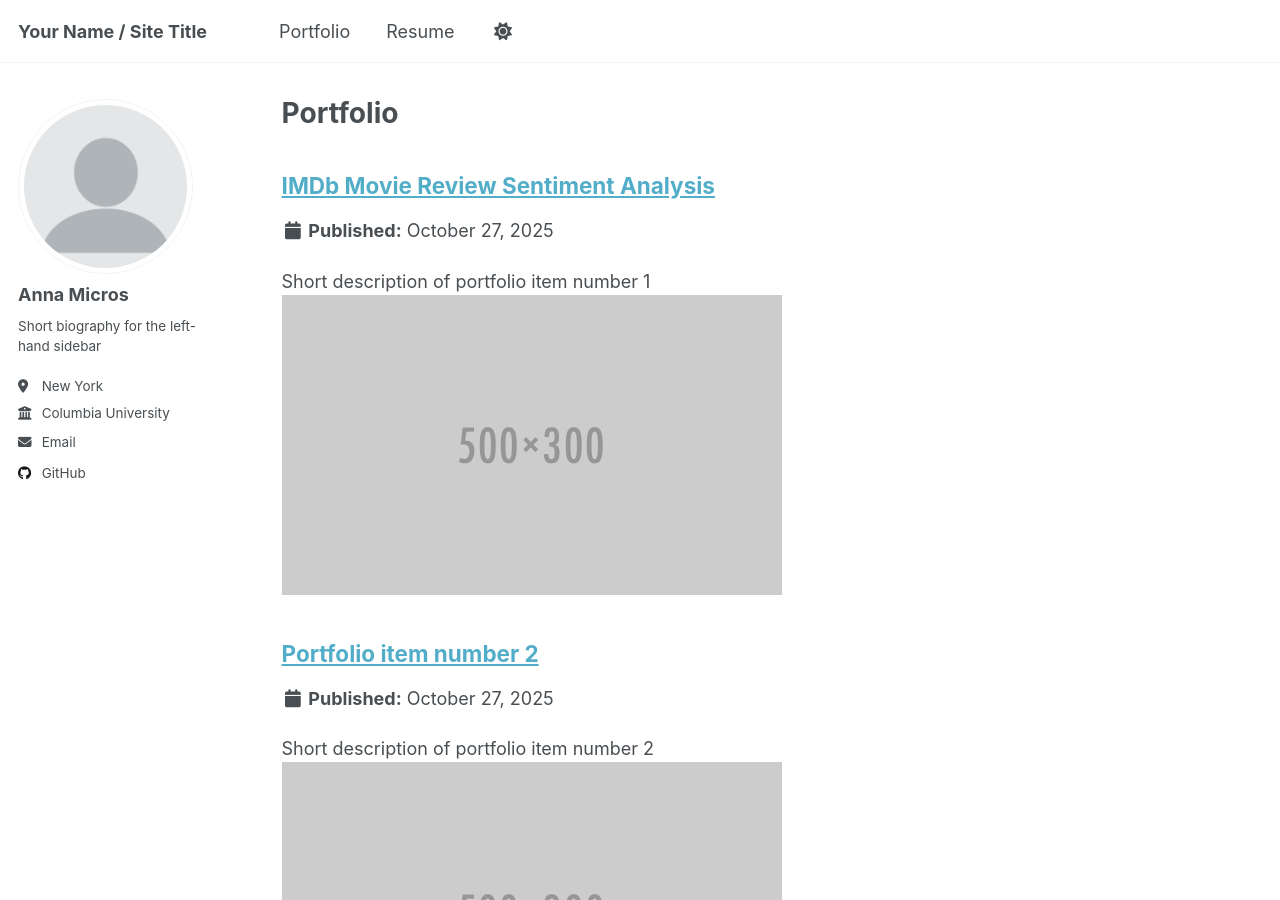
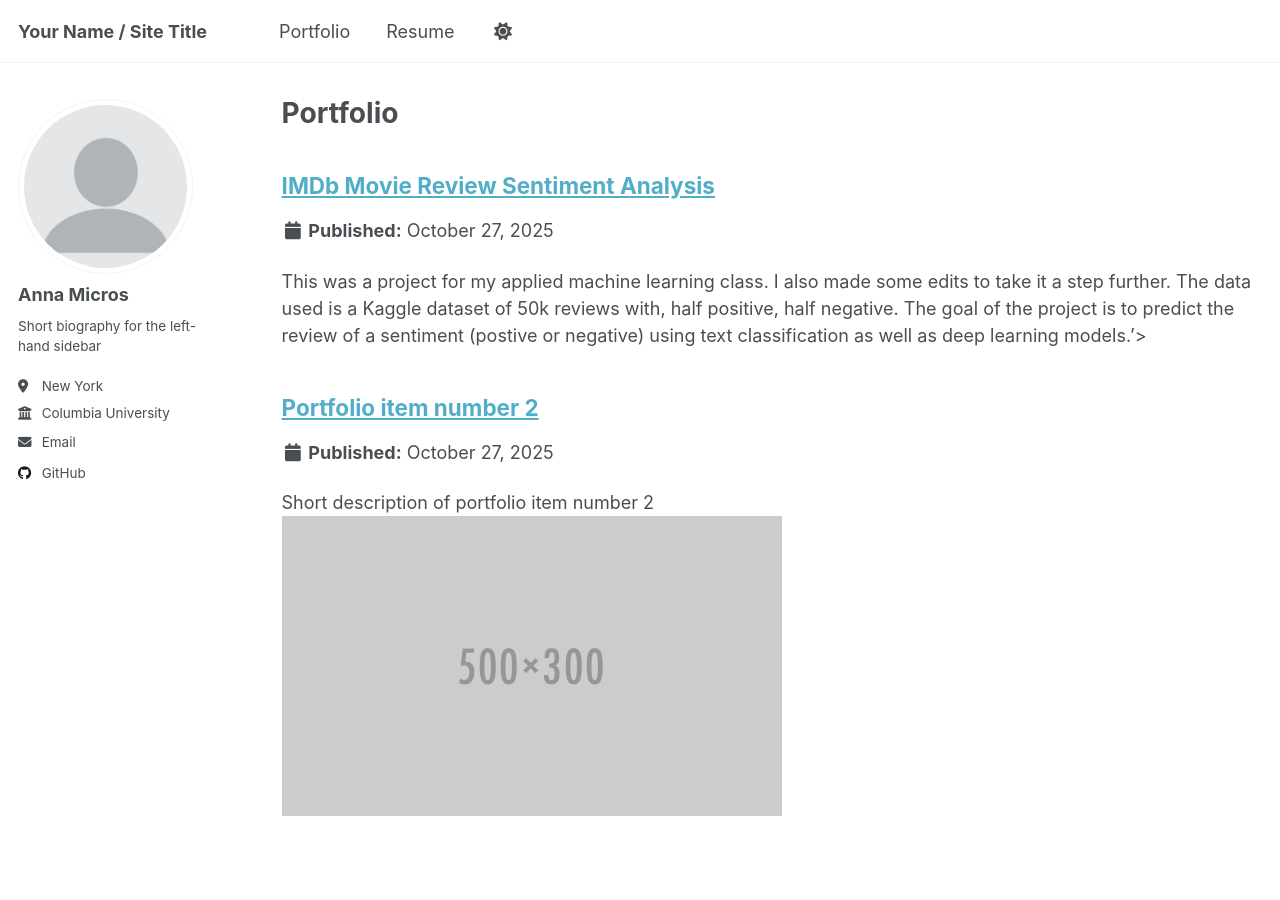
Before and after one commit to anna-christina-mikr/anna-christina-mikr.github.io, a Jekyll site: the page built from _pages/portfolio.html, in a window 1280 px wide and 900 px high. Built offline with Jekyll 4.4.1, drawn with Linux system fonts in a browser that asks for light colours; a script that is not in the unit is left out; some of the changed lines change nothing that is shown.

Commit message:
Update portfolio-1.md

```diff
--- a/_portfolio/portfolio-1.md
+++ b/_portfolio/portfolio-1.md
@@ -1,7 +1,5 @@
 ---
 title: "IMDb Movie Review Sentiment Analysis "
-excerpt: "Short description of portfolio item number 1<br/><img src='/images/500x300.png'>"
+excerpt: "This was a project for my applied machine learning class. I also made some edits to take it a step further. The data used is a Kaggle dataset of 50k reviews with, half positive, half negative. The goal of the project is to predict the review of a sentiment (postive or negative) using text classification as well as deep learning models.'>"
 collection: portfolio
 ---
-
-This was a project for my applied machine learning class. I also made some edits to take it a step further. The data used is a Kaggle dataset of 50k reviews with, half positive, half negative. The goal of the project is to predict the review of a sentiment (postive or negative) using text classification as well as deep learning models.
```
